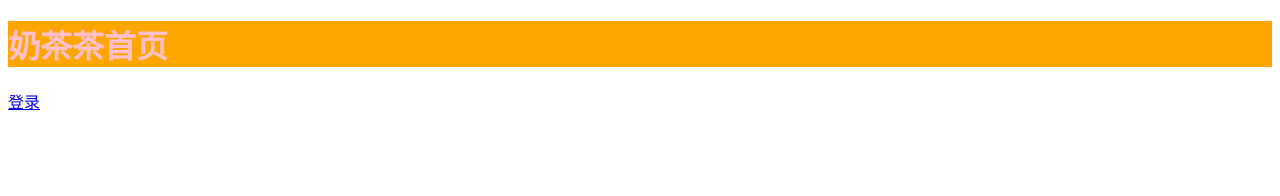
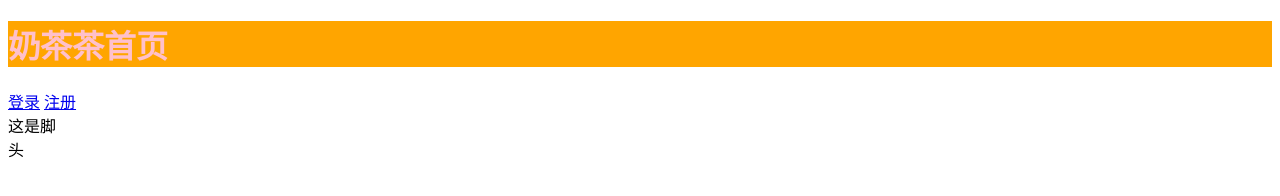
Before and after one commit to summerpink/naichacha, a plain HTML site: page src/index.html in a window 1280 px wide. Drawn offline with Linux system fonts and the light colour scheme.

Commit message:
添加了两个头脚

```diff
--- a/src/index.html
+++ b/src/index.html
@@ -12,5 +12,8 @@
 <body>
     <h1>奶茶茶首页</h1>
     <a href="html/login.html">登录</a>
+    <a href="html/register.html">注册</a>
+    <footer>这是脚</footer>
+    <header>头</header>
 </body>
 </html>
```
